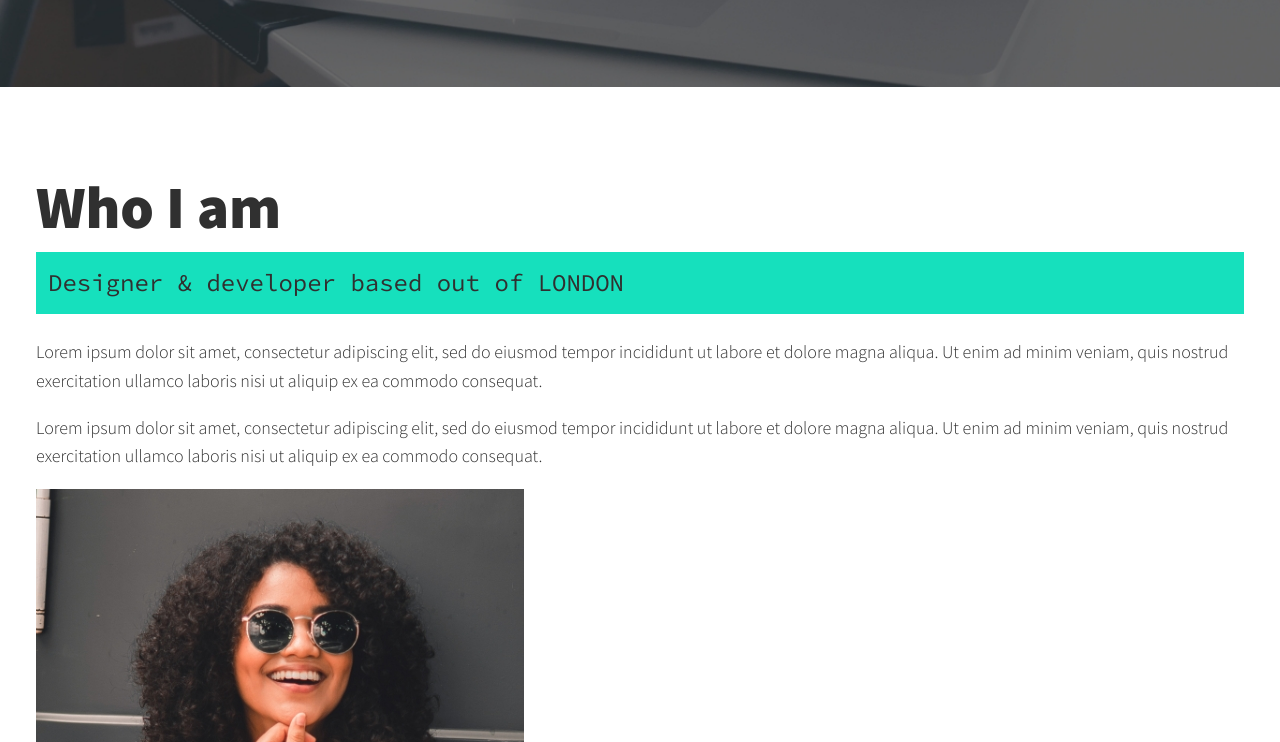
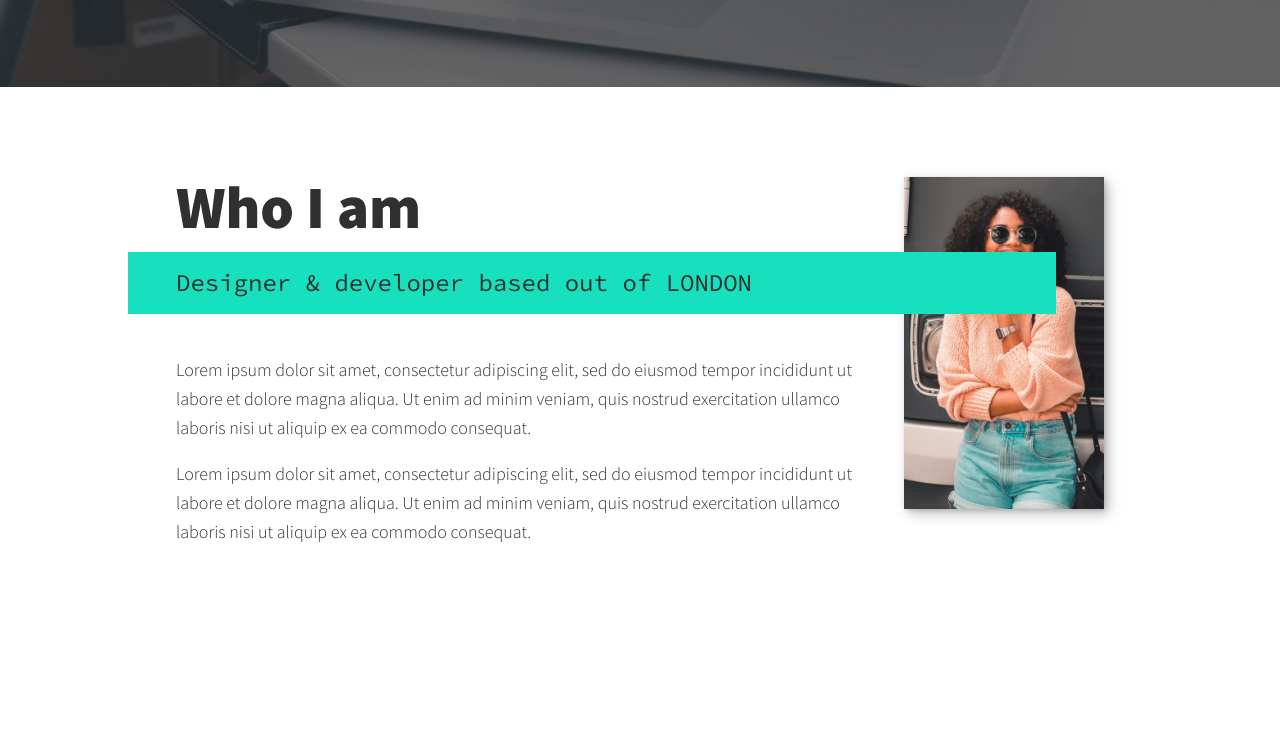
Before and after one commit to EduardBBlea/webfolio, a plain HTML site: page index.html in a window 1280 px wide. Shown: the part 1106-1848 px from the top of the page. Drawn offline with nearby package versions, Linux system fonts and the light colour scheme.

Commit message:
modified the About Me section

```diff
--- a/css/style.css
+++ b/css/style.css
@@ -223,3 +223,48 @@ nav {
         margin-left: 2em;
     }
 }
+
+.about-me {
+    max-width: 1000px;
+    margin: 0 auto;
+}
+
+.about-me__img{
+    box-shadow: var(--bs);
+}
+
+@media (min-width : 600px){
+    .about-me {
+        display: grid;
+        grid-template-columns: 1fr 200px;
+        grid-template-areas:
+           "title img"
+           "subtitle img"
+           "text img";
+        grid-column-gap: 2em;
+    }
+
+    .section__title--about{
+        grid-area: title;
+    }
+
+    .about-me__img {
+        grid-area: img;
+    }
+
+
+    .section__subtitle--about {
+        grid-column: 1 / -1;
+        grid-row: 2;
+        position: relative;
+        left: -2em;
+        width: calc(100% +4em);
+        padding-left: 2em;
+        padding-right: calc(200px + 2em);
+    }
+
+    .about-me__img{
+        grid-row: 1/-1;
+        grid-column: 2;
+    }
+}
--- a/index.html
+++ b/index.html
@@ -46,7 +46,7 @@
       </nav>
     </header>
 
-    <!--ShowCase-->
+    <!--Intro-->
 
     <section class="intro" id="home">
       <h1 class="section__title section__title--intro">
@@ -116,7 +116,11 @@
           aliquip ex ea commodo consequat.
         </p>
       </div>
-      <img src="img/dev-jane-02.jpg" alt="jane leaning on a bus" />
+      <img
+        src="img/dev-jane-02.jpg"
+        alt="jane leaning on a bus"
+        class="about-me__img"
+      />
     </section>
 
     <!--My Work-->
```
